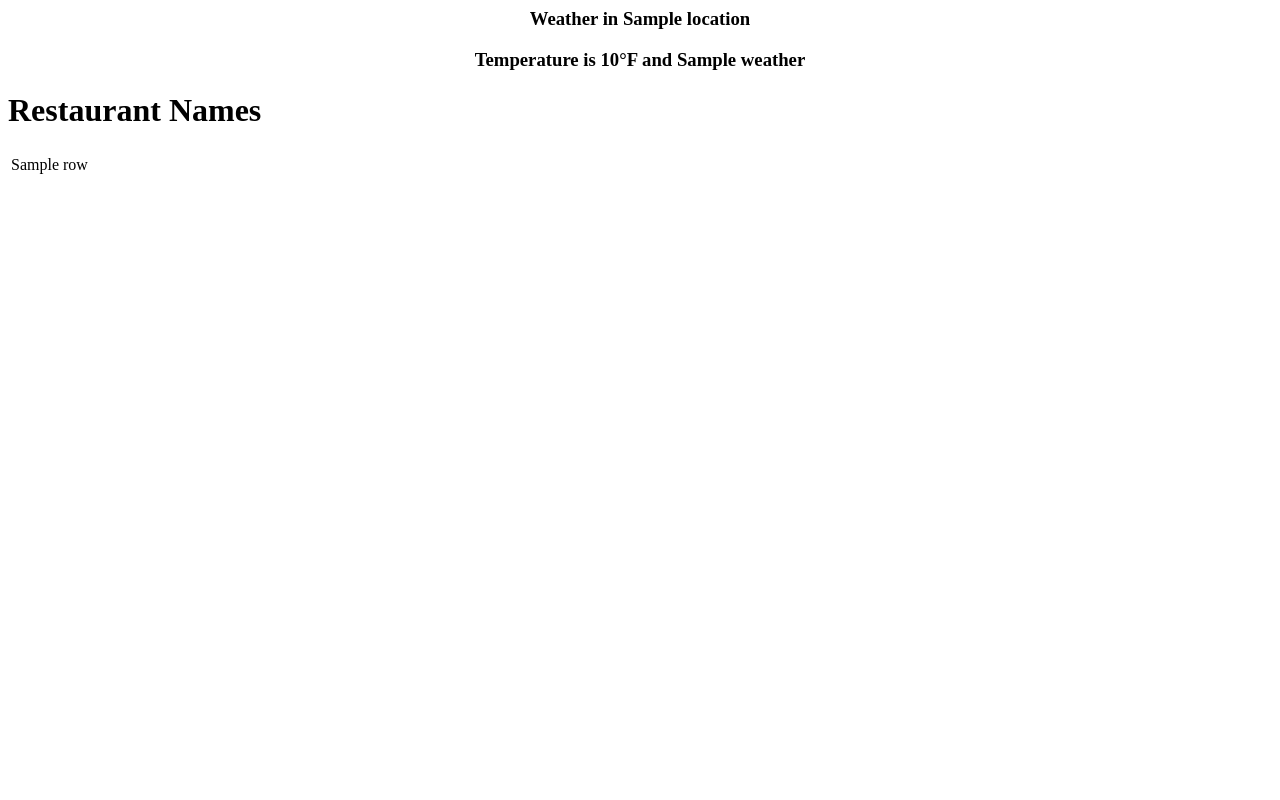
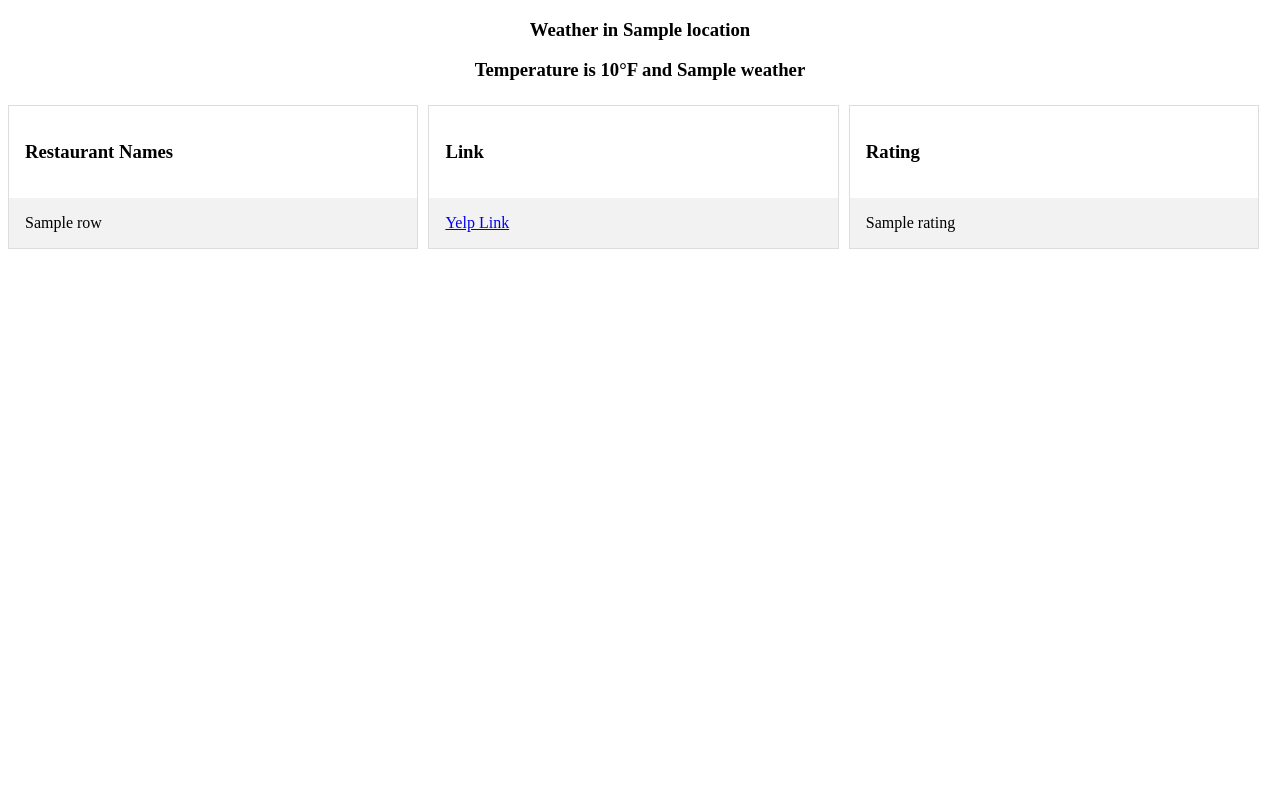
Before and after one commit to zhifanX/CS411-Group6, a Flask app: template final/templates/results.html in a window 1280 px wide. Run offline with Flask 2, Linux system fonts and the light colour scheme; the template is opened without the code that fills it: most values are stand-ins (such as "Sample title", 1, 10 or a date in 2020); parts of the project's set-up code (start-up, migrations or seed data) failed here and were passed over.

Commit message:
Updated tables and templates

```diff
--- a/final/app.py
+++ b/final/app.py
@@ -10,14 +10,22 @@ def weather_search():
 
 @app.route('/results', methods = ['POST'])
 def results():
+    names = []
+    links = []
+    rating = []
     zip_code = request.form['zipcode']
+    radius = request.form['radius']
     api_key = weather_api.get_api_key()
     data = weather_api.get_weather(zip_code, api_key)
     temp = int(data['main']['temp'])
     weather = data["weather"][0]["main"]
     location = data["name"]
-    restaurant = yelp_api.businesses(zip_code)
-    return render_template('results.html', location = location, temp = temp, weather = weather, restaurants = restaurant)
+    restaurant = yelp_api.businesses(radius, zip_code)
+    for biz in restaurant:
+        names.append(biz["name"])
+        links.append(biz["url"])
+        rating.append(biz['rating'])
+    return render_template('results.html', location = location, temp = temp, weather = weather, restaurants = names, links = links, rating = rating)
 
 
 if __name__ == '__main__':
--- a/final/templates/home.html
+++ b/final/templates/home.html
@@ -6,6 +6,7 @@
   <body>
     <form action = "{{url_for("results")}}" method = "post">
       Zipcode: <input type = "text" name = "zipcode"><br>
+      Radius: <input type = "text" name = "radius"><br>
       <input type ="submit" value = "Submit">
       </form>
   </body>
--- a/final/templates/results.html
+++ b/final/templates/results.html
@@ -1,6 +1,46 @@
+<!DOCTYPE html>
 <html>
   <head>
     <title>Weather Search </title>
+    <style>
+    * {
+      box-sizing: border-box;
+    }
+
+    .row {
+      margin-left:-5px;
+      margin-right:-5px;
+    }
+
+    .column {
+      float: left;
+      width: 33%;
+      padding: 5px;
+    }
+
+    /* Clearfix (clear floats) */
+    .row::after {
+      content: "";
+      clear: both;
+      display: table;
+    }
+
+    table {
+      border-collapse: collapse;
+      border-spacing: 0;
+      width: 100%;
+      border: 1px solid #ddd;
+    }
+
+    th, td {
+      text-align: left;
+      padding: 16px;
+    }
+
+    tr:nth-child(even) {
+      background-color: #f2f2f2;
+    }
+    </style>
   </head>
 
   <body><center>
@@ -8,16 +48,47 @@
     <h3>Temperature is {{temp}}°F and {{weather}}</h3>
     </center>
 
+  <div class = "row">
+ <div class="column">
     <table>
       <tr>
-      <h1>  Restaurant Names </h1>
+        <th><h3>  Restaurant Names </h3></th>
       </tr>
       {% for row in restaurants%}
       <tr>
-      <td>{{row}}</td>
+      <td>{{row}} </td>
       {% endfor %}
+  </tr>
+  </table>
+</div>
+
+ <div class="column">
+  <table>
+    <tr>
+      <th><h3> Link </h3></th>
     </tr>
-  </table>
+    {% for name in links%}
+    <tr>
+    <td><a href ='{{name}}'> Yelp Link</a></td>
+    {%endfor%}
+</tr>
+</table>
+</div>
+
+<div class="column">
+ <table>
+   <tr>
+     <th><h3> Rating </h3></th>
+   </tr>
+   {% for name in rating%}
+   <tr>
+   <td>{{name}}</td>
+   {%endfor%}
+</tr>
+</table>
+</div>
+</div>
+
     </body>
 
 </html>
--- a/final/util/yelp_api.py
+++ b/final/util/yelp_api.py
@@ -3,6 +3,7 @@ import configparser
 
 
 zip_code = 0
+radius = 0
 
 def get_api_key():
     config = configparser.ConfigParser()
@@ -10,16 +11,19 @@ def get_api_key():
     return config['yelp']['yelp_api']
 
 
-def businesses(zip):
+def businesses(rad, zip):
     global zip_code
     global PARAMETERS
+    global radius
     zip_code = zip
     list = []
     PARAMETERS['location'] = zip_code
+    PARAMETERS['radius'] = rad
     data = requests.get(url = ENDPOINT, params = PARAMETERS, headers = HEADERS).json()
     for businesses in data['businesses']:
-        list.append(businesses['name'])
+        list.append(businesses)
     return list
+
 
 ENDPOINT = 'https://api.yelp.com/v3/businesses/search'
 HEADERS = {'Authorization': 'bearer %s' % get_api_key()}
```
